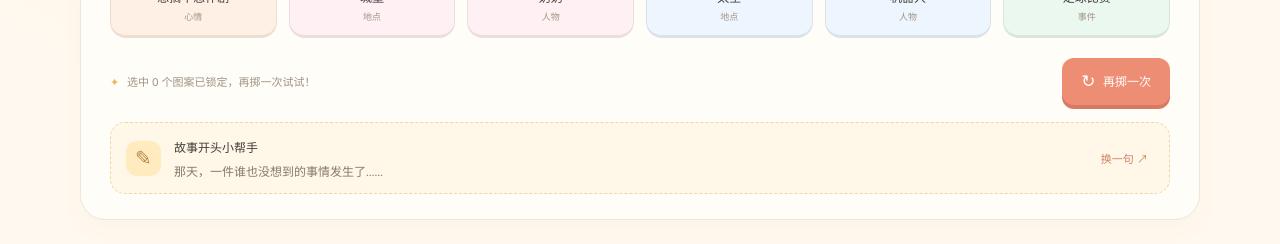
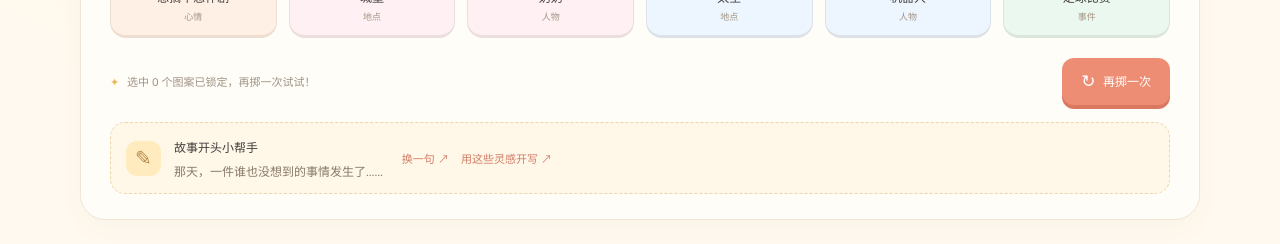
Before and after one commit to richenren/StoryDice, a Vue app: page / in a window 1280 px wide. Shown: the part 820-1064 px from the top of the page. Built offline with nearby package versions, Linux system fonts and the light colour scheme.

Commit message:
feat: add start-writing action to story dice mode

```diff
--- a/src/App.vue
+++ b/src/App.vue
@@ -238,7 +238,7 @@ loadStories()
           <p><span class="tiny-sparkle">✦</span> 选中 {{ lockedIds.length }} 个图案已锁定，再掷一次试试！</p>
           <button class="button-primary" @click="rollDice"><span>↻</span> 再掷一次</button>
         </div>
-        <div class="prompt-strip"><span class="prompt-icon">✎</span><div><b>故事开头小帮手</b><p>{{ starterLines[starterIndex] }}</p></div><button class="text-button" @click="randomStarter">换一句 ↗</button></div>
+        <div class="prompt-strip"><span class="prompt-icon">✎</span><div><b>故事开头小帮手</b><p>{{ starterLines[starterIndex] }}</p></div><div class="prompt-actions"><button class="text-button" @click="randomStarter">换一句 ↗</button><button class="text-button" @click="startDraft">用这些灵感开写 ↗</button></div></div>
       </section>
 
       <section v-else class="workspace">
```
